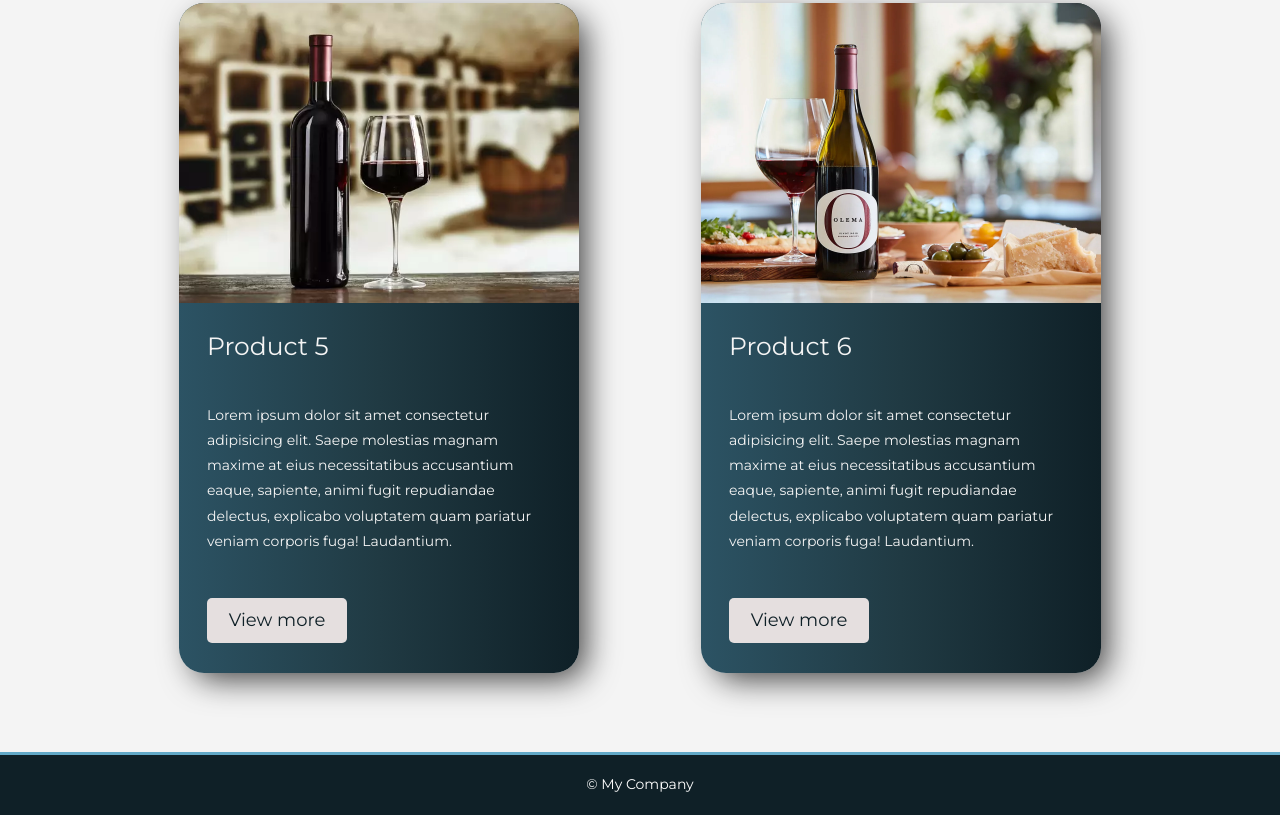
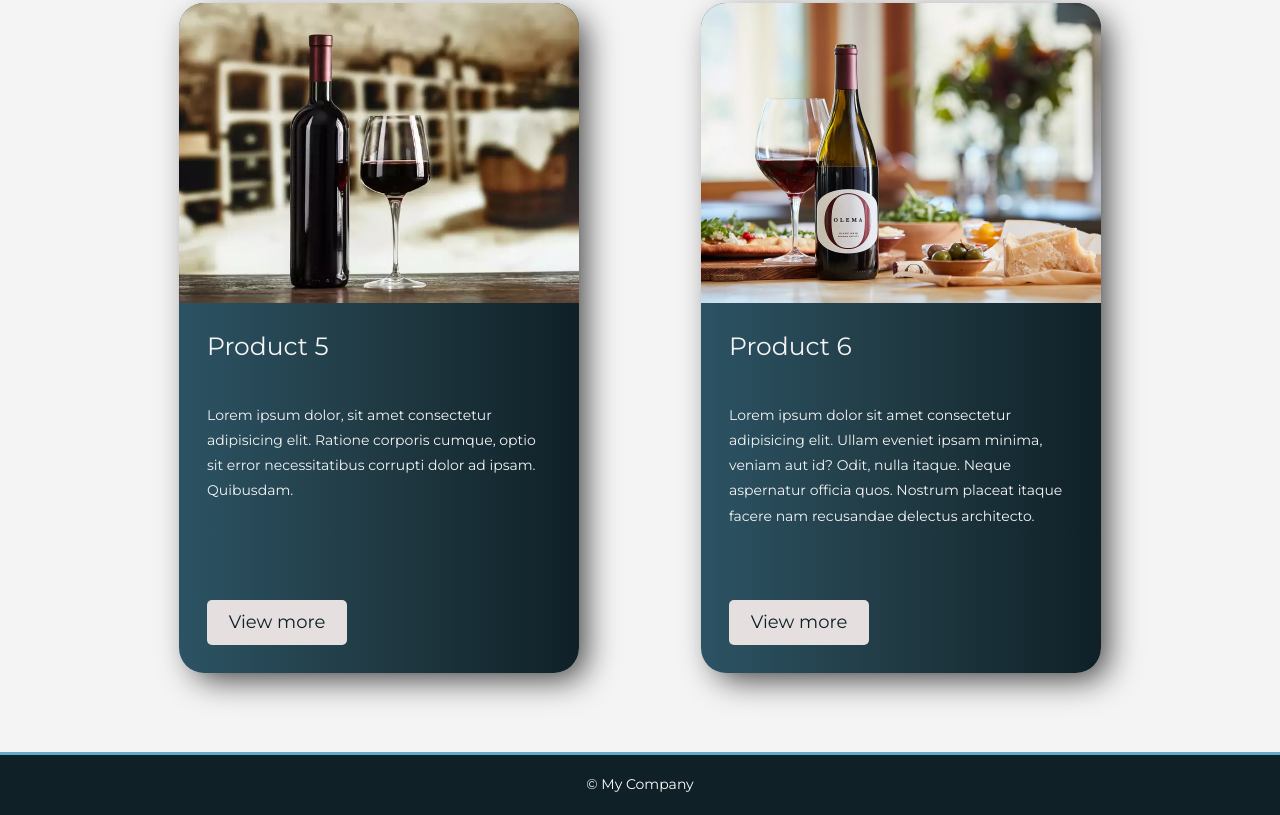
Before and after one commit to andreilucalink/wine-shop, a website: page dist/products.html in a window 1280 px wide. Shown: the part 2008-2823 px from the top of the page. Drawn offline with nearby package versions, Linux system fonts and the light colour scheme.

Commit message:
small modif2

```diff
--- a/dist/products.css
+++ b/dist/products.css
@@ -47,7 +47,7 @@ html {
 .products-container {
   max-width: 1100px;
   margin: auto;
-  overflow: auto;
+  overflow: hidden;
   padding: 1.2rem 2rem;
 }
 
--- a/dist/products.html
+++ b/dist/products.html
@@ -96,25 +96,21 @@
                 <div>
                     <section>
                         <h3>Product 5</h3>
-                        <p>Lorem ipsum dolor sit amet consectetur adipisicing elit. Saepe molestias magnam maxime at
-                            eius necessitatibus accusantium eaque, sapiente, animi fugit repudiandae delectus, explicabo
-                            voluptatem quam pariatur veniam corporis fuga! Laudantium.</p>
-                        <section>
-                            <a href="#" class="btn">View more</a>
+                        <p>Lorem ipsum dolor, sit amet consectetur adipisicing elit. Ratione corporis cumque, optio sit error necessitatibus corrupti dolor ad ipsam. Quibusdam.</p>
+                    </section>
+                    <a href="#" class="btn">View more</a>
                 </div>
             </section>
         </div>
-        <div class="card-cell">
-            <section class="card-info" data-aos="fade-right">
+        <div class="card-cell" data-aos="fade-right">
+            <section class="card-info">
                 <div class="img" id="product6"></div>
                 <div>
                     <section>
                         <h3>Product 6</h3>
-                        <p>Lorem ipsum dolor sit amet consectetur adipisicing elit. Saepe molestias magnam maxime at
-                            eius necessitatibus accusantium eaque, sapiente, animi fugit repudiandae delectus, explicabo
-                            voluptatem quam pariatur veniam corporis fuga! Laudantium.</p>
-                        <section>
-                            <a href="#" class="btn">View more</a>
+                        <p>Lorem ipsum dolor sit amet consectetur adipisicing elit. Ullam eveniet ipsam minima, veniam aut id? Odit, nulla itaque. Neque aspernatur officia quos. Nostrum placeat itaque facere nam recusandae delectus architecto.</p>
+                    </section>
+                    <a href="#" class="btn">View more</a>
                 </div>
             </section>
         </div>
@@ -142,8 +138,7 @@
         AOS.init({
             once: true,
             offset: 250,
-            duration: 1000,
-            anchorPlacement: "center-bottom"
+            duration: 1000
         });
     </script>
 </body>
```
Also changed, not shown: dist/contact.html (+6 -9 lines).
